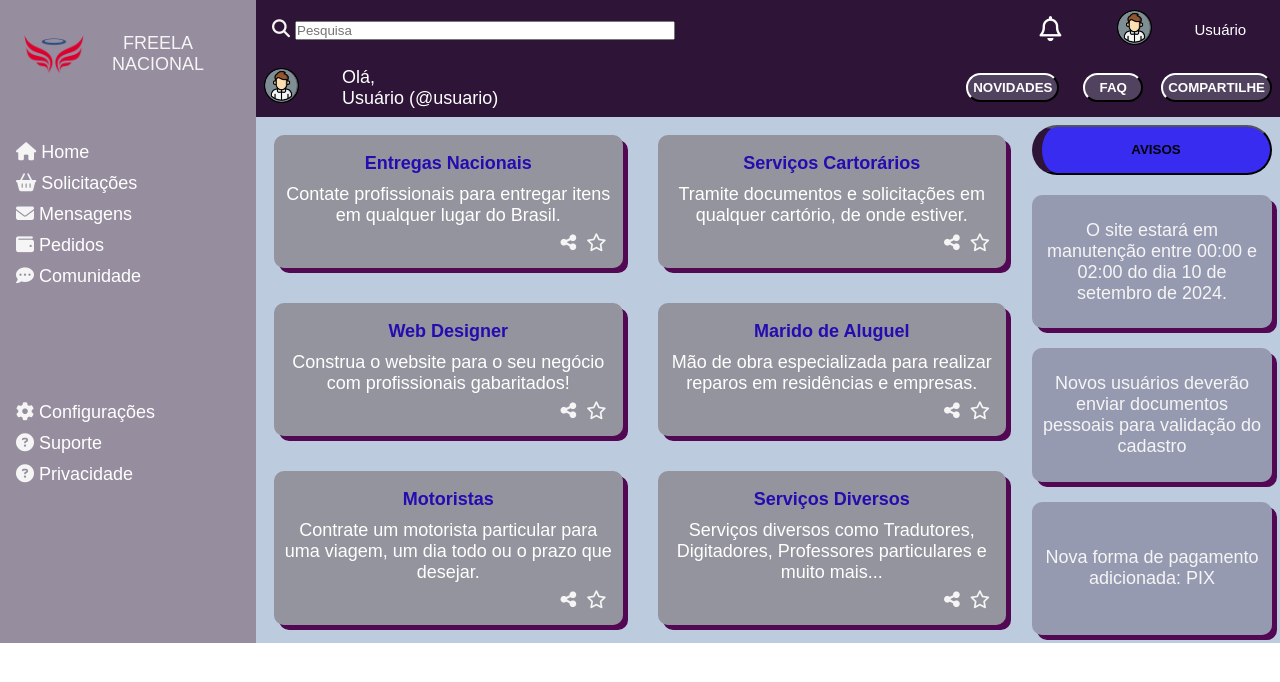
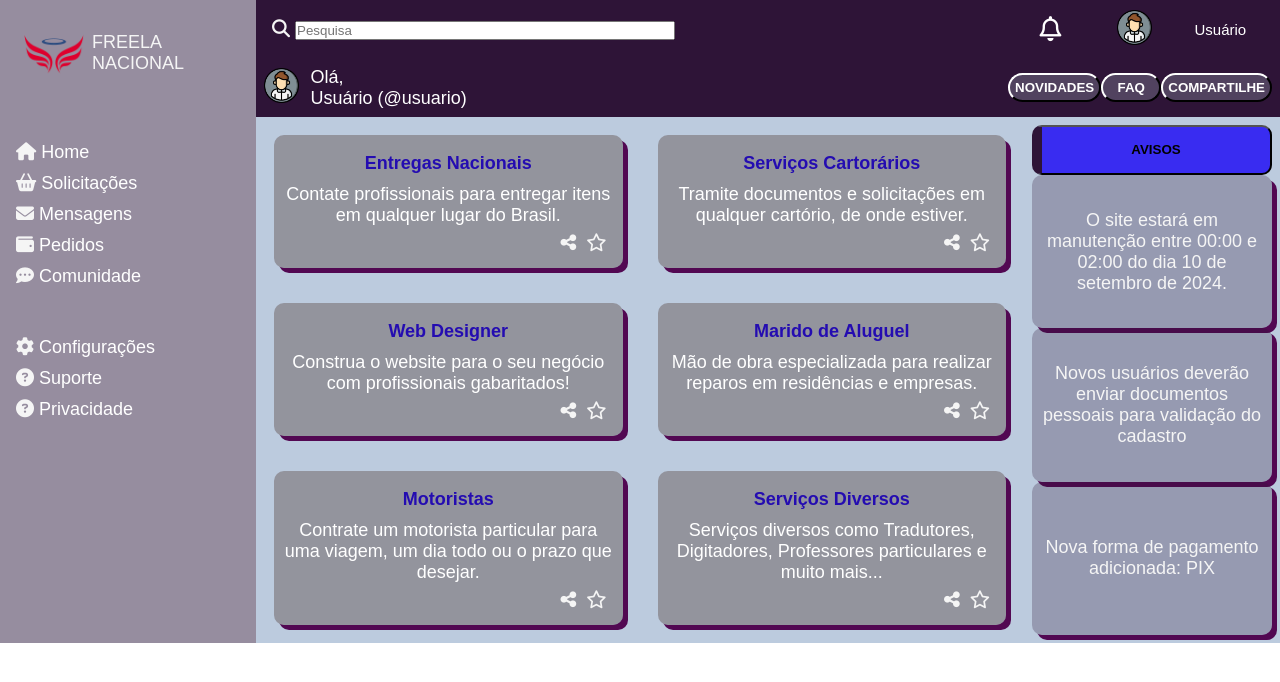
Before and after one commit to HugoJuliano/Projeto-Dashboard, a plain HTML site: page index.html in a window 1280 px wide. Drawn offline with Linux system fonts and the light colour scheme.

Commit message:
alterado

```diff
--- a/index.html
+++ b/index.html
@@ -23,13 +23,16 @@
         <div class="logo-content"><img class="imagem-logo" src="images/LOGO DASHBORARD FREELA.png" alt="Imagem de um executivo feliz">
             <div class="logo">FREELA NACIONAL</div>
         </div>
-        <ul class="ul-sidebar">
+        <ul class="ul-sidebar-up">
 
           <li><i class="fa-solid fa-house"><a href=""> </i> Home </a></li>
           <li><i class="fa-solid fa-basket-shopping"></i></i><a href="">   Solicitações</a></li>
           <li><i class="fa-solid fa-envelope"></i><a href=""> Mensagens</a></li>
           <li><i class="fa-solid fa-wallet"></i><a href=""> Pedidos</a></li>
           <li><i class="fa-solid fa-comment-dots"></i><a href=""> Comunidade</a></li>
+          </ul>
+          <ul class="ul-sidebar-down">
+
           <li><i class="fa-solid fa-gear"></i><a href=""> Configurações</a></li>
           <li><i class="fa-solid fa-circle-question"></i><a href=""> Suporte</a></li>
           <li><i class="fa-solid fa-circle-question"></i><a href=""> Privacidade</a></li>
--- a/styles.css
+++ b/styles.css
@@ -6,7 +6,7 @@
   display: grid;
   grid-template-columns: 1fr 1.5fr 1.5fr 1fr;
   grid-template-rows: 1fr 1fr 3fr 3fr 3fr;
-  gap: 0px;
+  gap: px;
 }
 
 .container div {
@@ -38,10 +38,7 @@
 }
 .logo-content {
   display: flex;
-  align-items: center;
-  text-align: center;
-  justify-content: center;
-}
+  }
 
 ul {
   list-style-type: none;
@@ -66,22 +63,32 @@ input[type="text"] {
 }
 .ul-header2 {
   display: grid;
-  grid-template-columns: 1fr 8fr 1.5fr 1fr 1fr;
+  grid-template-columns: 1fr 15fr 1.5fr 1fr 1fr;
   align-items: center;
   color: white;
 }
 
-.ul-sidebar {
+.ul-sidebar-up {
   padding-top: 50px;
   display: grid;
-  grid-template-rows: 1fr 1fr 1fr 1fr 6fr 1fr 1fr 1fr;
+  grid-template-rows: 1fr 1fr 1fr 1fr 1fr;
   gap: 10px;
 }
+
+.ul-sidebar-down {
+  padding-top: 50px;
+  display: grid;
+  grid-template-rows: 1fr 1fr 1fr;
+  gap: 10px;
+}
+
+
 a {
   text-decoration: none;
   color: white;
 }
-.ul-sidebar li :hover {color: blue;}
+.ul-sidebar-up li :hover {color: blue;}
+.ul-sidebar-down li :hover {color: blue;}
 
 .ul-header2 button {
   border-radius: 60px;
@@ -101,7 +108,8 @@ a {
   grid-row: 3 / 6;
   gap: 10px;
   display: grid;
-  grid-template-columns: 1fr 1fr;
+  grid-template-rows: repeat(2, 1fr);
+  grid-template-columns: repeat(auto-fit, minmax(250px, 1fr));
   gap: 15px;
   background-color: #bccbde;
 }
@@ -141,7 +149,6 @@ a {
   display: grid;
   grid-template-columns: 1fr;
   grid-template-rows: 0.3fr 1fr 1fr 1fr;
-  gap: 20px;
   background-color: #bccbde;
   text-align: center;
 }
@@ -154,7 +161,7 @@ a {
 .right-bar button {
   background-color: rgb(57, 44, 241);
   height: 50px;
-  border-radius: 50px;
+  border-radius: 10px;
   padding: 1px;
   font-weight: bolder;
   border-inline-start: 10px solid #2e1437;
```
